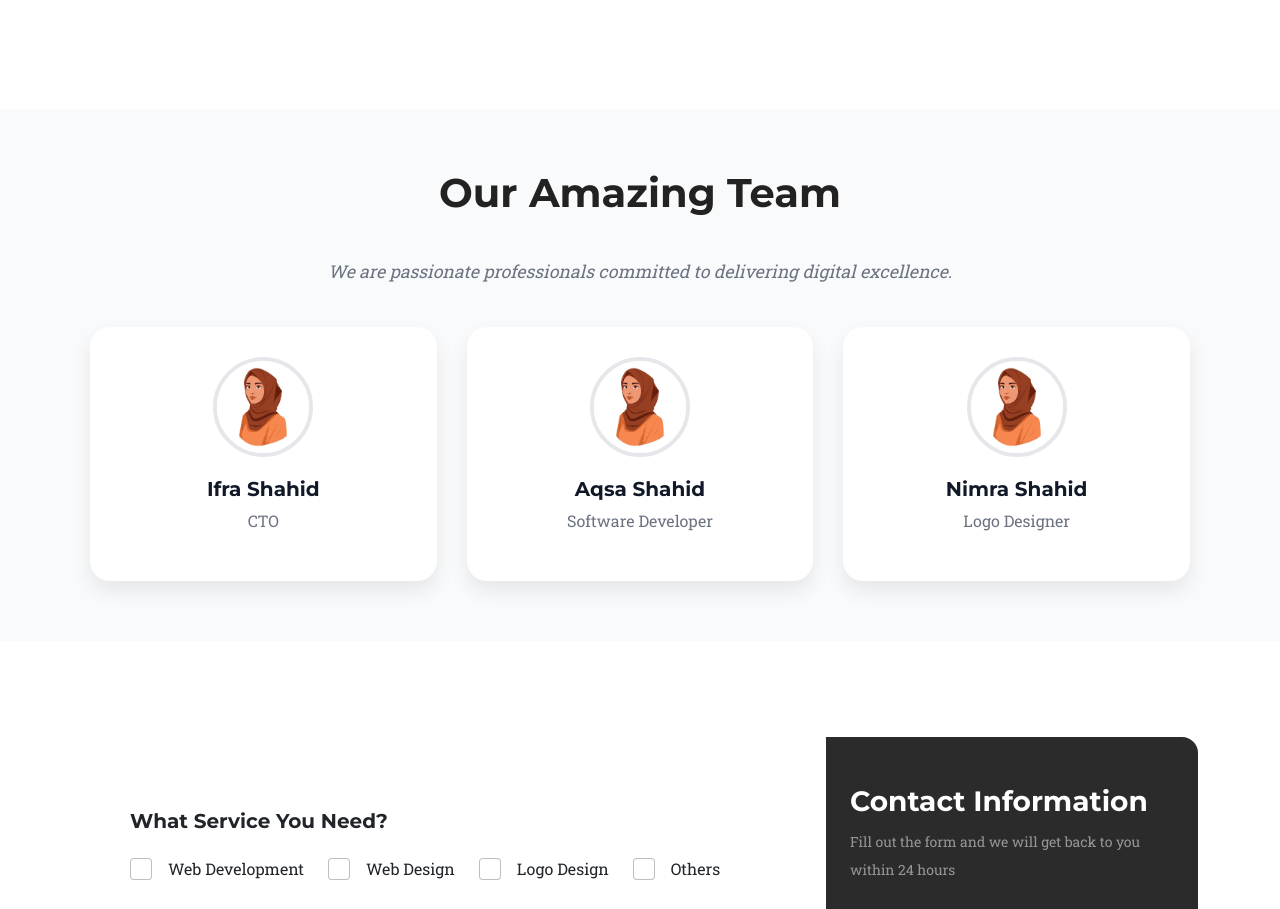
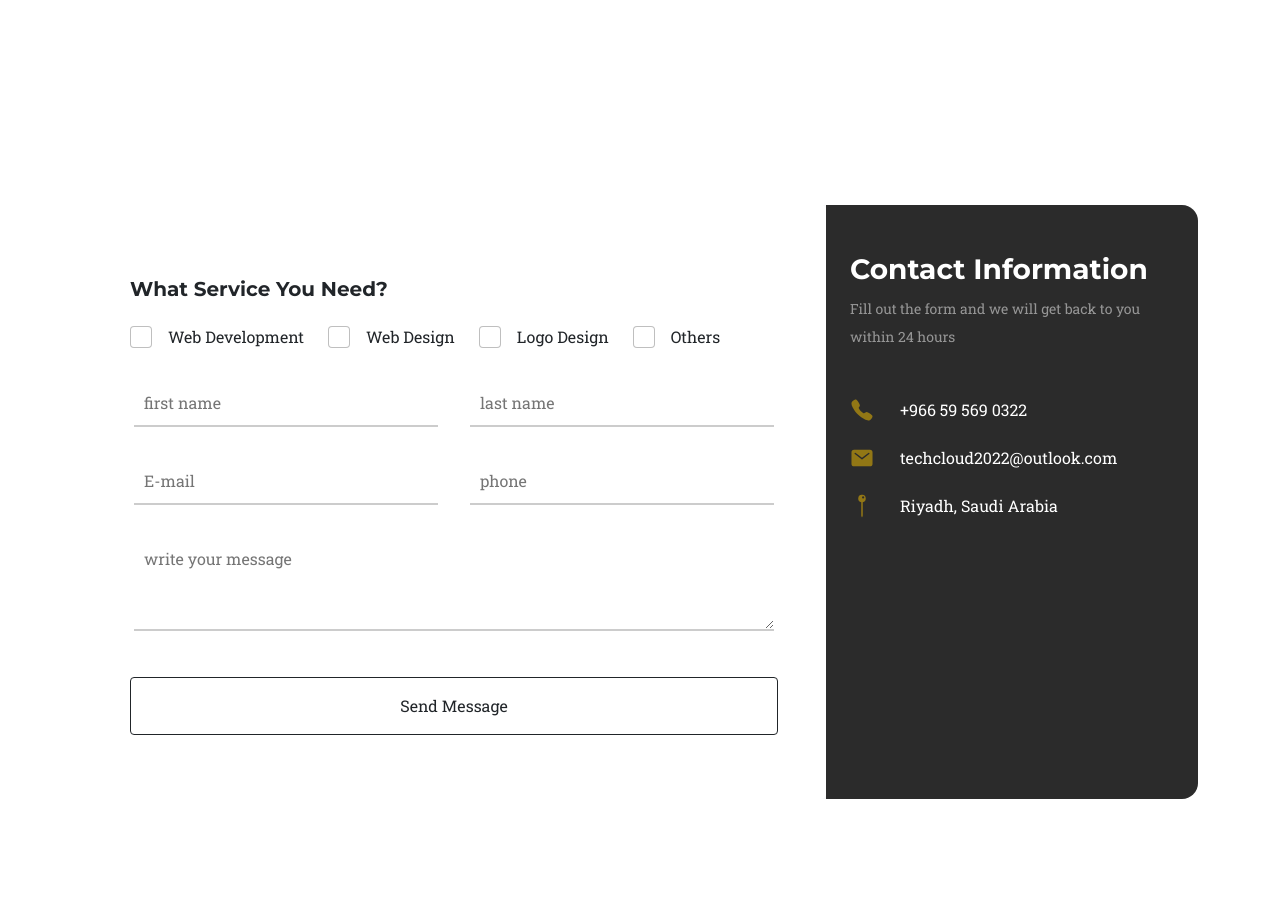
Before and after one commit to cloudTech2022/CloudTech, a plain HTML site: page index.html in a window 1280 px wide. Shown: the part 4379-5288 px from the top of the page. Drawn offline with nearby package versions, Linux system fonts and the light colour scheme; some packages are replaced by stand-ins of ours; a script that the page names is missing; a web font is replaced by a local one.

Commit message:
Update index.html

```diff
--- a/index.html
+++ b/index.html
@@ -278,29 +278,7 @@
             </ul>
         </div>
     </section>
-    <!-- Team-->
-<section class="team-section" id="team">
-  <h2 class="section-title">Our Amazing Team</h2>
-  <p class="section-subtitle">We are passionate professionals committed to delivering digital excellence.</p>
 
-  <div class="team-grid">
-    <div class="team-card">
-      <img src="assets/img/team/female-avatar.jpg" alt="Ifra Shahid">
-      <h3>Ifra Shahid</h3>
-      <p>CTO</p>
-    </div>
-    <div class="team-card">
-      <img src="assets/img/team/female-avatar.jpg" alt="Aqsa Shahid">
-      <h3>Aqsa Shahid</h3>
-      <p>Software Developer</p>
-    </div>
-    <div class="team-card">
-      <img src="assets/img/team/female-avatar.jpg" alt="Nimra Shahid">
-      <h3>Nimra Shahid</h3>
-      <p>Logo Designer</p>
-    </div>
-  </div>
-</section>
 
 
     <!-- Contact-->
```
